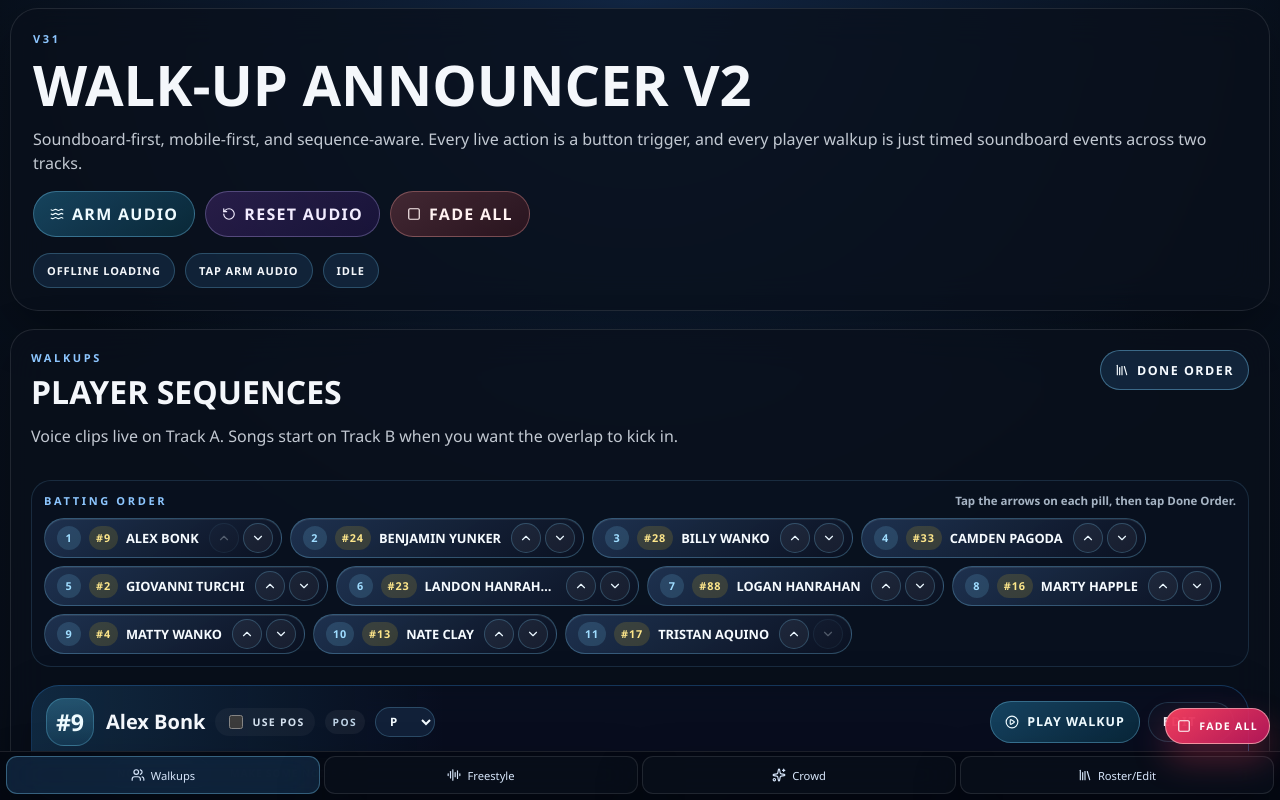
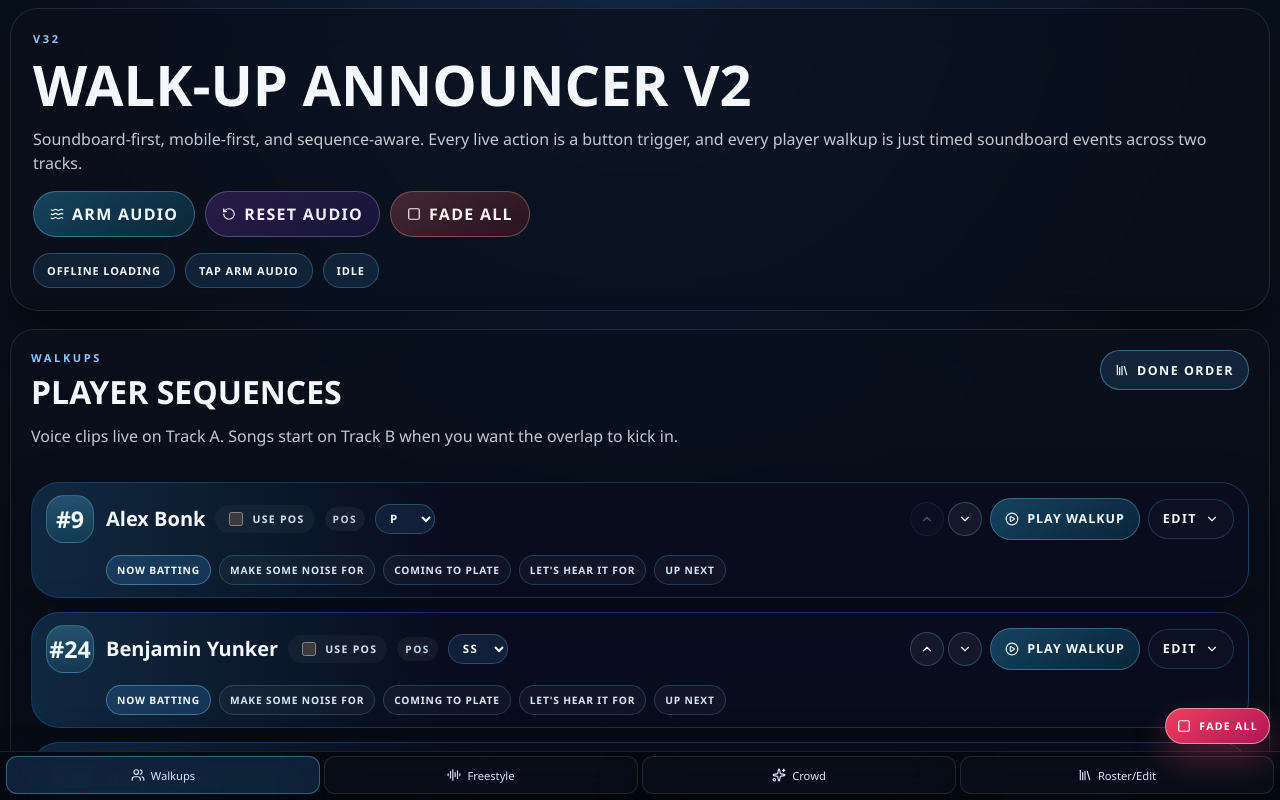
Before and after one commit to ClayBoneNJ/walk-up-announcer, a React (Vite) app in the folder v2/: page / in a window 1280 px wide. Both pictures are taken after a click on the button "EDIT BATTING ORDER". Shown: the top 800 px of the page. Built offline with nearby package versions, Linux system fonts and the light colour scheme.

Commit message:
Move batting order arrows onto player cards

```diff
--- a/v2/src/App.jsx
+++ b/v2/src/App.jsx
@@ -17,7 +17,7 @@ import {
 import { usePlaybackEngine } from "./hooks/usePlaybackEngine";
 import { announcementOptions, clipLibrary, players, positionOptions, screenTabs } from "./lib/sampleData";
 
-const APP_BUILD_LABEL = "v31";
+const APP_BUILD_LABEL = "v32";
 const DISPLAY_TIMELINE_DURATION_MS = 20000;
 const SONG_NUDGE_MS = 250;
 const PLAYER_SEQUENCES_STORAGE_KEY = "walk-up-announcer-v2-player-sequences";
@@ -592,56 +592,8 @@ export default function App() {
               </button>
             </div>
 
-            <div className="batting-order-shell">
-              <div className="batting-order-header">
-                <span className="panel-kicker">Batting Order</span>
-                <span className="batting-order-hint">
-                  {isEditingBattingOrder ? "Tap the arrows on each pill, then tap Done Order." : "Tap Edit Batting Order to rearrange."}
-                </span>
-              </div>
-
-              <div className="batting-order-pills">
-                {playerSequences.map((player, index) => {
-                  return (
-                    <div
-                      key={player.id}
-                      className={`batting-order-pill ${isEditingBattingOrder ? "batting-order-pill-editing" : ""}`}
-                      aria-label={`Batting order ${index + 1}: ${player.name}`}
-                    >
-                      <span className="batting-order-pill-index">{index + 1}</span>
-                      <span className="batting-order-pill-number">#{player.jerseyNumber}</span>
-                      <span className="batting-order-pill-name">{player.name}</span>
-
-                      {isEditingBattingOrder ? (
-                        <span className="batting-order-pill-controls">
-                          <button
-                            type="button"
-                            onClick={() => movePlayerInOrder(player.id, -1)}
-                            className="batting-order-arrow"
-                            aria-label={`Move ${player.name} up in batting order`}
-                            disabled={index === 0}
-                          >
-                            <ChevronUp className="button-icon" />
-                          </button>
-                          <button
-                            type="button"
-                            onClick={() => movePlayerInOrder(player.id, 1)}
-                            className="batting-order-arrow"
-                            aria-label={`Move ${player.name} down in batting order`}
-                            disabled={index === playerSequences.length - 1}
-                          >
-                            <ChevronDown className="button-icon" />
-                          </button>
-                        </span>
-                      ) : null}
-                    </div>
-                  );
-                })}
-              </div>
-            </div>
-
             <div className="player-grid">
-              {playerSequences.map((player) => {
+              {playerSequences.map((player, index) => {
                 const trackAEvents = getDisplayEventsForTrack(
                   player.sequence,
                   "A",
@@ -703,6 +655,28 @@ export default function App() {
                     </div>
 
                     <div className="player-actions">
+                      {isEditingBattingOrder ? (
+                        <span className="player-order-controls">
+                          <button
+                            type="button"
+                            onClick={() => movePlayerInOrder(player.id, -1)}
+                            className="player-order-arrow"
+                            aria-label={`Move ${player.name} up in batting order`}
+                            disabled={index === 0}
+                          >
+                            <ChevronUp className="button-icon" />
+                          </button>
+                          <button
+                            type="button"
+                            onClick={() => movePlayerInOrder(player.id, 1)}
+                            className="player-order-arrow"
+                            aria-label={`Move ${player.name} down in batting order`}
+                            disabled={index === playerSequences.length - 1}
+                          >
+                            <ChevronDown className="button-icon" />
+                          </button>
+                        </span>
+                      ) : null}
                       {activePlayerId === player.id ? <span className="player-status-pill">Current</span> : null}
 
                       <button
--- a/v2/src/index.css
+++ b/v2/src/index.css
@@ -258,120 +258,6 @@ button {
   align-items: start;
 }
 
-.batting-order-shell {
-  display: grid;
-  gap: 10px;
-  margin-top: 16px;
-  padding: 12px;
-  border: 1px solid rgba(125, 211, 252, 0.14);
-  border-radius: 20px;
-  background: rgba(11, 19, 34, 0.72);
-}
-
-.batting-order-header {
-  display: flex;
-  align-items: center;
-  justify-content: space-between;
-  gap: 10px;
-  flex-wrap: wrap;
-}
-
-.batting-order-hint {
-  color: rgba(217, 232, 248, 0.76);
-  font-size: 0.72rem;
-  font-weight: 700;
-}
-
-.batting-order-pills {
-  display: flex;
-  flex-wrap: wrap;
-  gap: 8px;
-}
-
-.batting-order-pill {
-  min-width: 0;
-  display: inline-flex;
-  align-items: center;
-  gap: 8px;
-  min-height: 40px;
-  padding: 0 12px;
-  border: 1px solid rgba(125, 211, 252, 0.16);
-  border-radius: 999px;
-  background: linear-gradient(145deg, rgba(32, 52, 83, 0.92), rgba(11, 18, 34, 0.96));
-  color: #f6fbff;
-  box-shadow: inset 0 1px 0 rgba(255, 255, 255, 0.08);
-  transition: transform 120ms ease, border-color 120ms ease, box-shadow 120ms ease, opacity 120ms ease;
-}
-
-.batting-order-pill-editing {
-  border-color: rgba(125, 211, 252, 0.28);
-  padding-right: 8px;
-}
-
-.batting-order-pill-index,
-.batting-order-pill-number {
-  display: inline-flex;
-  align-items: center;
-  justify-content: center;
-  min-width: 24px;
-  min-height: 24px;
-  padding: 0 7px;
-  border-radius: 999px;
-  font-size: 0.68rem;
-  font-weight: 900;
-  letter-spacing: 0.08em;
-  text-transform: uppercase;
-}
-
-.batting-order-pill-index {
-  background: rgba(125, 211, 252, 0.16);
-  color: #9fddff;
-}
-
-.batting-order-pill-number {
-  background: rgba(250, 204, 21, 0.14);
-  color: #fde68a;
-}
-
-.batting-order-pill-name {
-  overflow: hidden;
-  max-width: 18ch;
-  font-size: 0.8rem;
-  font-weight: 800;
-  text-overflow: ellipsis;
-  text-transform: uppercase;
-  white-space: nowrap;
-}
-
-.batting-order-pill-controls {
-  display: inline-flex;
-  align-items: center;
-  gap: 4px;
-  margin-left: 2px;
-}
-
-.batting-order-arrow {
-  display: inline-flex;
-  align-items: center;
-  justify-content: center;
-  width: 30px;
-  height: 30px;
-  border: 1px solid rgba(125, 211, 252, 0.24);
-  border-radius: 999px;
-  background: rgba(255, 255, 255, 0.05);
-  color: #eaf7ff;
-  transition: transform 120ms ease, border-color 120ms ease, opacity 120ms ease;
-}
-
-.batting-order-arrow:hover:not(:disabled) {
-  transform: translateY(-1px);
-  border-color: rgba(125, 211, 252, 0.44);
-}
-
-.batting-order-arrow:disabled {
-  opacity: 0.3;
-}
-
 .player-grid,
 .clip-group-grid,
 .clip-grid {
@@ -523,6 +409,34 @@ button {
   gap: 8px;
   flex-wrap: wrap;
   justify-content: flex-end;
+}
+
+.player-order-controls {
+  display: inline-flex;
+  align-items: center;
+  gap: 4px;
+}
+
+.player-order-arrow {
+  display: inline-flex;
+  align-items: center;
+  justify-content: center;
+  width: 34px;
+  height: 34px;
+  border: 1px solid rgba(125, 211, 252, 0.24);
+  border-radius: 999px;
+  background: rgba(255, 255, 255, 0.05);
+  color: #eaf7ff;
+  transition: transform 120ms ease, border-color 120ms ease, opacity 120ms ease;
+}
+
+.player-order-arrow:hover:not(:disabled) {
+  transform: translateY(-1px);
+  border-color: rgba(125, 211, 252, 0.44);
+}
+
+.player-order-arrow:disabled {
+  opacity: 0.3;
 }
 
 .player-status-pill {
@@ -1115,41 +1029,19 @@ button {
     align-items: stretch;
   }
 
-  .batting-order-shell {
-    padding: 10px;
-  }
-
-  .batting-order-pills {
-    gap: 6px;
-  }
-
-  .batting-order-pill {
-    min-height: 36px;
-    padding: 0 10px;
-    gap: 7px;
-  }
-
-  .batting-order-pill-editing {
-    padding-right: 7px;
-  }
-
-  .batting-order-pill-name {
-    max-width: 11ch;
-    font-size: 0.74rem;
-  }
-
-  .batting-order-pill-controls {
-    gap: 3px;
-  }
-
-  .batting-order-arrow {
-    width: 26px;
-    height: 26px;
-  }
-
   .player-actions {
     width: 100%;
     justify-content: stretch;
+  }
+
+  .player-order-controls {
+    width: 100%;
+    justify-content: flex-end;
+  }
+
+  .player-order-arrow {
+    width: 30px;
+    height: 30px;
   }
 
   .primary-action,
```
